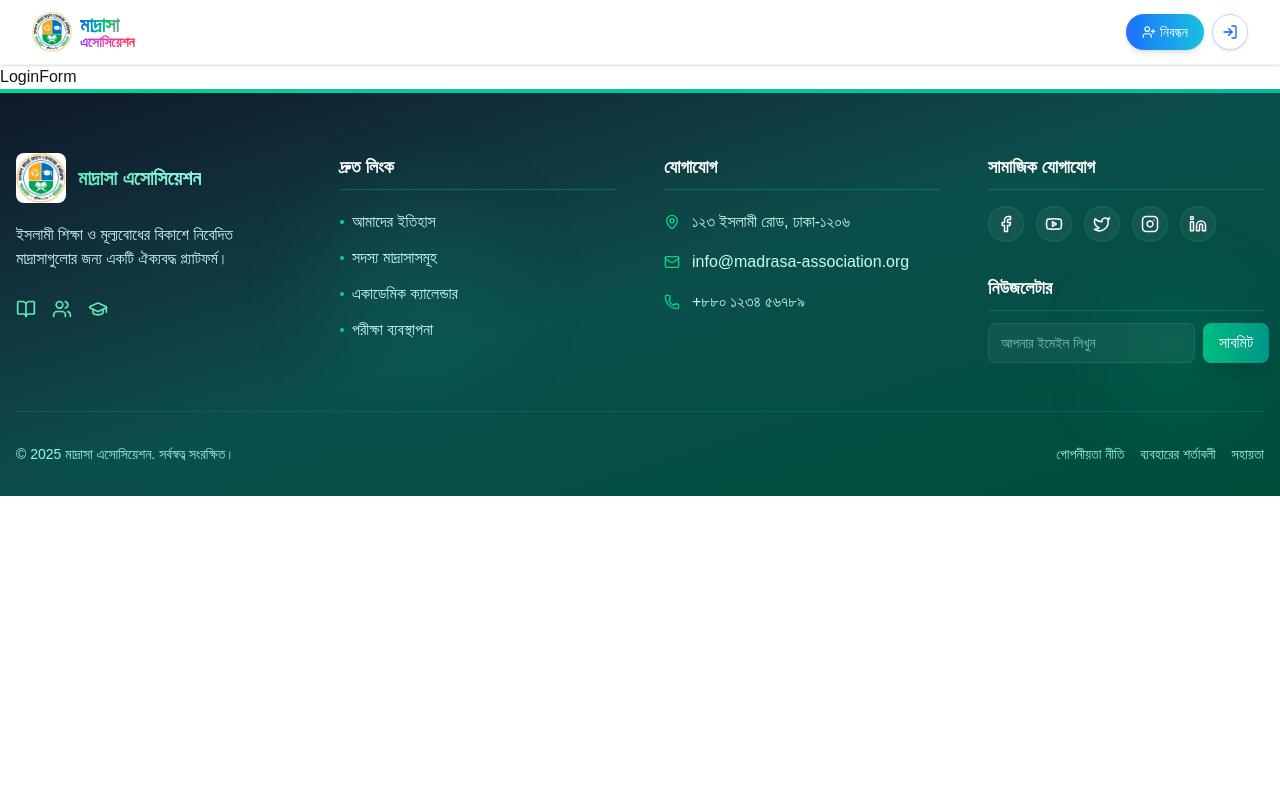
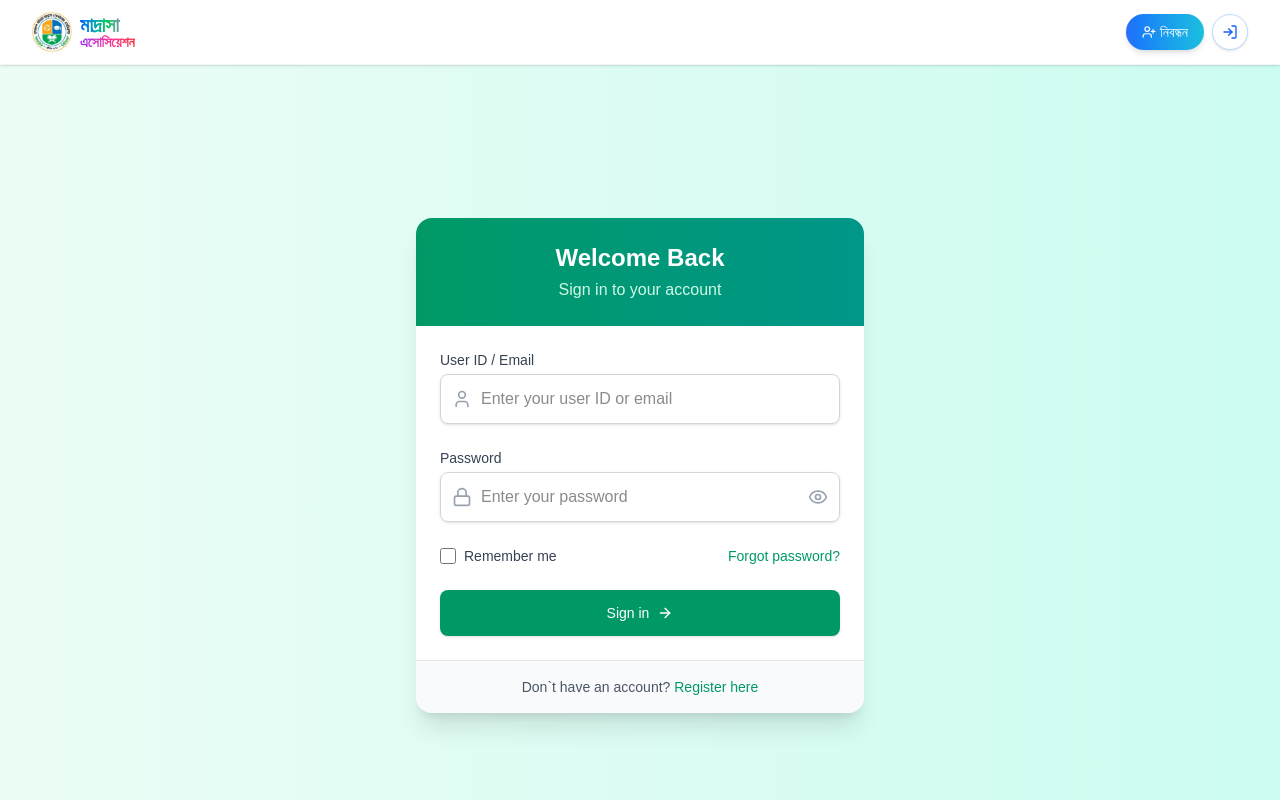
Before and after one commit to Robiu-Sani/madrasha-shhociation-britti, a Next.js app: page /login in a window 1280 px wide. Shown: the top 800 px of the page. Built offline with nearby package versions, Linux system fonts and the light colour scheme; a web font is replaced by a local one.

Commit message:
login form is done

```diff
--- a/src/app/_home/Banner.tsx
+++ b/src/app/_home/Banner.tsx
@@ -51,7 +51,7 @@ export default function Banner() {
 
           {/* Right Side - Simplified Card */}
           <div className="animate__animated w-full flex justify-center items-center md:justify-end animate__fadeInRight animate__delay-1s">
-            <div className="bg-white w-[70%] rounded-xl p-6 shadow-lg border border-gray-100">
+            <div className="bg-white w-full md:w-[70%] rounded-xl p-6 shadow-lg border border-gray-100">
               <h3 className="text-2xl font-bold text-gray-800 mb-6 text-center">
                 আমাদের মূল কর্মসূচি
               </h3>
--- a/src/app/about-us/AboutUsBanner.tsx
+++ b/src/app/about-us/AboutUsBanner.tsx
@@ -9,7 +9,7 @@ import {
 
 const AboutUsBanner = () => {
   return (
-    <div className="relative py-24 px-4 sm:px-6 lg:px-8 bg-gradient-to-r from-slate-50 to-slate-100 overflow-hidden">
+    <div className="relative py-24 px-4 sm:px-6 lg:px-8 bg-gradient-to-r from-emerald-50 to-teal-100 overflow-hidden">
       {/* Islamic Pattern Overlay */}
       <div className="absolute inset-0 opacity-10">
         <div
--- a/src/app/contact/ContactBanner.tsx
+++ b/src/app/contact/ContactBanner.tsx
@@ -4,7 +4,7 @@ import { Mail, Phone, MapPin, Clock } from "lucide-react";
 
 const ContactBanner = () => {
   return (
-    <div className="relative py-20 px-4 sm:px-6 lg:px-8 bg-gradient-to-br from-blue-50 to-indigo-50 overflow-hidden">
+    <div className="relative py-20 px-4 sm:px-6 lg:px-8 bg-gradient-to-r from-emerald-50 to-teal-100 overflow-hidden">
       {/* Animated background elements */}
       <div className="absolute inset-0 overflow-hidden opacity-10">
         <div className="absolute top-0 left-0 w-full h-full animate-[pulse_20s_infinite]">
--- /dev/null
+++ b/src/app/exam-system/page.tsx
@@ -0,0 +1,5 @@
+import React from "react";
+
+export default function page() {
+  return <div>page</div>;
+}
--- /dev/null
+++ b/src/app/history/page.tsx
@@ -0,0 +1,5 @@
+import React from "react";
+
+export default function page() {
+  return <div>page</div>;
+}
--- a/src/app/login/LoginForm.tsx
+++ b/src/app/login/LoginForm.tsx
@@ -1,5 +1,171 @@
+"use client";
 import React from "react";
+import { useForm } from "react-hook-form";
+import { Lock, User, Eye, EyeOff, ArrowRight } from "lucide-react";
+import Link from "next/link";
+
+type FormData = {
+  userId: string;
+  password: string;
+};
 
 export default function LoginForm() {
-  return <div>LoginForm</div>;
+  const {
+    register,
+    handleSubmit,
+    formState: { errors },
+  } = useForm<FormData>();
+
+  const [showPassword, setShowPassword] = React.useState(false);
+  const [isLoading, setIsLoading] = React.useState(false);
+
+  const onSubmit = async (data: FormData) => {
+    setIsLoading(true);
+    console.log(data); // Replace with your login logic
+    await new Promise((resolve) => setTimeout(resolve, 1000)); // Simulate API call
+    setIsLoading(false);
+  };
+
+  return (
+    <div className="min-h-screen bg-gradient-to-r from-emerald-50 to-teal-100 flex items-center justify-center p-4">
+      <div className="w-full max-w-md bg-white rounded-2xl shadow-xl overflow-hidden">
+        {/* Header */}
+        <div className="bg-gradient-to-r from-emerald-600 to-teal-600 p-6 text-center">
+          <h1 className="text-2xl font-bold text-white">Welcome Back</h1>
+          <p className="text-emerald-100 mt-1">Sign in to your account</p>
+        </div>
+
+        {/* Form */}
+        <form onSubmit={handleSubmit(onSubmit)} className="p-6 space-y-6">
+          {/* User ID Field */}
+          <div>
+            <label
+              htmlFor="userId"
+              className="block text-sm font-medium text-gray-700 mb-1"
+            >
+              User ID / Email
+            </label>
+            <div className="relative">
+              <div className="absolute inset-y-0 left-0 pl-3 flex items-center pointer-events-none">
+                <User className="h-5 w-5 text-gray-400" />
+              </div>
+              <input
+                id="userId"
+                type="text"
+                {...register("userId", { required: "User ID is required" })}
+                className="block w-full pl-10 pr-3 py-3 border border-gray-300 rounded-lg shadow-sm focus:ring-emerald-500 focus:border-emerald-500"
+                placeholder="Enter your user ID or email"
+              />
+            </div>
+            {errors.userId && (
+              <p className="mt-1 text-sm text-red-600">
+                {errors.userId.message}
+              </p>
+            )}
+          </div>
+
+          {/* Password Field */}
+          <div>
+            <label
+              htmlFor="password"
+              className="block text-sm font-medium text-gray-700 mb-1"
+            >
+              Password
+            </label>
+            <div className="relative">
+              <div className="absolute inset-y-0 left-0 pl-3 flex items-center pointer-events-none">
+                <Lock className="h-5 w-5 text-gray-400" />
+              </div>
+              <input
+                id="password"
+                type={showPassword ? "text" : "password"}
+                {...register("password", {
+                  required: "Password is required",
+                  minLength: {
+                    value: 6,
+                    message: "Password must be at least 6 characters",
+                  },
+                })}
+                className="block w-full pl-10 pr-10 py-3 border border-gray-300 rounded-lg shadow-sm focus:ring-emerald-500 focus:border-emerald-500"
+                placeholder="Enter your password"
+              />
+              <button
+                type="button"
+                className="absolute inset-y-0 right-0 pr-3 flex items-center"
+                onClick={() => setShowPassword(!showPassword)}
+              >
+                {showPassword ? (
+                  <EyeOff className="h-5 w-5 text-gray-400 hover:text-gray-500" />
+                ) : (
+                  <Eye className="h-5 w-5 text-gray-400 hover:text-gray-500" />
+                )}
+              </button>
+            </div>
+            {errors.password && (
+              <p className="mt-1 text-sm text-red-600">
+                {errors.password.message}
+              </p>
+            )}
+          </div>
+
+          {/* Remember Me & Forgot Password */}
+          <div className="flex items-center justify-between">
+            <div className="flex items-center">
+              <input
+                id="remember-me"
+                name="remember-me"
+                type="checkbox"
+                className="h-4 w-4 text-emerald-600 focus:ring-emerald-500 border-gray-300 rounded"
+              />
+              <label
+                htmlFor="remember-me"
+                className="ml-2 block text-sm text-gray-700"
+              >
+                Remember me
+              </label>
+            </div>
+
+            <div className="text-sm">
+              <Link
+                href="/forgot-password"
+                className="font-medium text-emerald-600 hover:text-emerald-500"
+              >
+                Forgot password?
+              </Link>
+            </div>
+          </div>
+
+          {/* Submit Button */}
+          <div>
+            <button
+              type="submit"
+              disabled={isLoading}
+              className="w-full flex justify-center items-center py-3 px-4 border border-transparent rounded-lg shadow-sm text-sm font-medium text-white bg-emerald-600 hover:bg-emerald-700 focus:outline-none focus:ring-2 focus:ring-offset-2 focus:ring-emerald-500 transition-colors disabled:opacity-70 disabled:cursor-not-allowed"
+            >
+              {isLoading ? (
+                "Signing in..."
+              ) : (
+                <>
+                  Sign in <ArrowRight className="ml-2 h-4 w-4" />
+                </>
+              )}
+            </button>
+          </div>
+        </form>
+
+        {/* Footer - Register Link */}
+        <div className="bg-gray-50 px-6 py-4 border-t border-gray-200 text-center">
+          <p className="text-sm text-gray-600">
+            Don`t have an account?{" "}
+            <Link
+              href="/register"
+              className="font-medium text-emerald-600 hover:text-emerald-500"
+            >
+              Register here
+            </Link>
+          </p>
+        </div>
+      </div>
+    </div>
+  );
 }
--- /dev/null
+++ b/src/app/members-madrasha/page.tsx
@@ -0,0 +1,5 @@
+import React from "react";
+
+export default function page() {
+  return <div>page</div>;
+}
--- a/src/app/progress/ProgressBanner.tsx
+++ b/src/app/progress/ProgressBanner.tsx
@@ -33,7 +33,7 @@ const ProgressBanner = () => {
   ];
 
   return (
-    <div className="py-16 px-4 sm:px-6 lg:px-8 bg-gradient-to-b from-gray-50 to-white">
+    <div className="py-16 px-4 sm:px-6 lg:px-8 bg-gradient-to-r from-emerald-50 to-teal-100">
       <div className="max-w-7xl mx-auto">
         {/* Header */}
         <div className="text-center mb-16">
```
